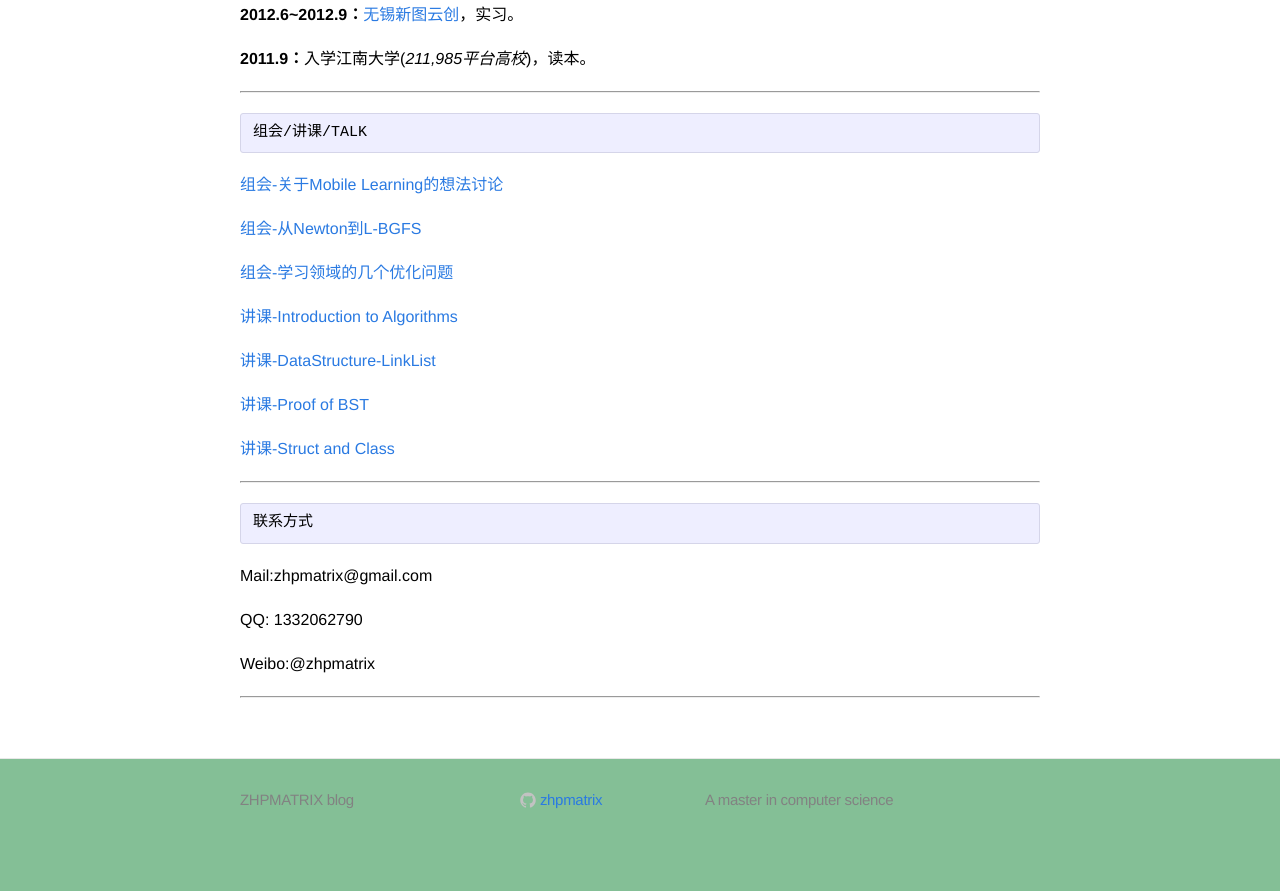
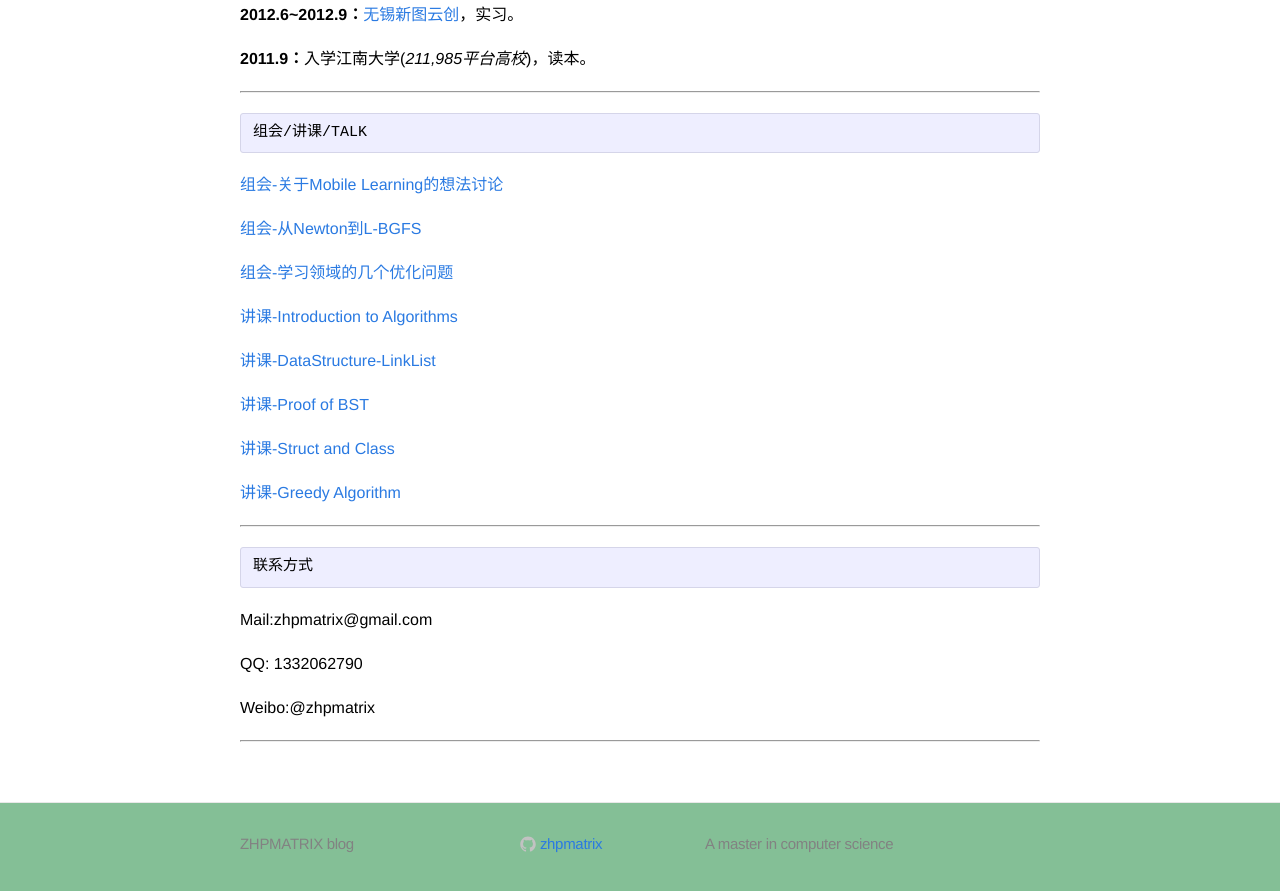
Before and after one commit to zhpmatrix/zhpmatrix.github.io, a Jekyll site: the page built from about.md, in a window 1280 px wide and 900 px high, scrolled down 1067 px. Shown: the top 891 px of the window. Built offline with Jekyll 4.4.1, drawn with Linux system fonts in a browser that asks for light colours; comment, search, counter and statistics services are not loaded; before the commit the page ends 1923 px from its top, so only the background shows below that.

Commit message:
add content

```diff
--- a/about.md
+++ b/about.md
@@ -69,6 +69,7 @@ permalink: /about/
 
 [讲课-Struct and Class](cellar/struct-class-slides.pdf)
 
+[讲课-Greedy Algorithm](cellar/greedy-alg.pdf)
 
 ---
     联系方式
```
